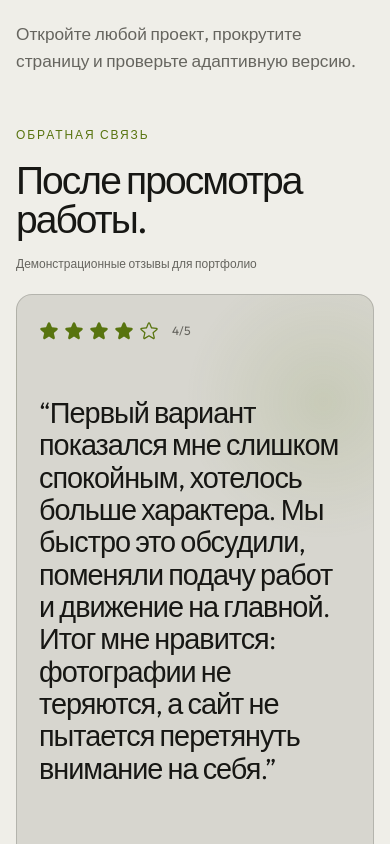
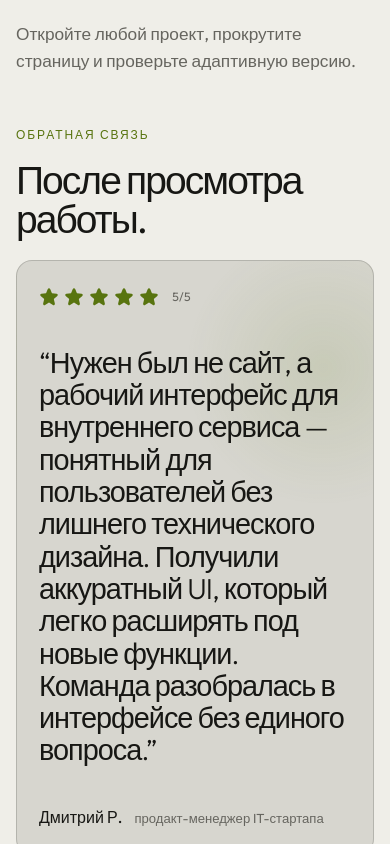
Before and after one commit to chasovskoi/oxssex, a React (Vite) app: page / in a window 390 px wide. Shown: the part 1080-1924 px from the top of the page. Built offline with nearby package versions, Linux system fonts and the light colour scheme.

Commit message:
Use client testimonials

```diff
--- a/src/App.jsx
+++ b/src/App.jsx
@@ -62,31 +62,31 @@ const projects = [
 
 const testimonials = [
   {
-    name: { ru: 'Марина Л.', en: 'Marina L.' },
-    role: { ru: 'автор образовательного проекта', en: 'education project founder' },
+    name: { ru: 'Анна К.', en: 'Anna K.' },
+    role: { ru: 'основатель бренда керамики', en: 'ceramics brand founder' },
     quote: {
-      ru: 'Я пришла с текстами и примерным пониманием, что хочу показать. Саша разложил всё по страницам, убрал лишнее и собрал сайт, в котором я сама не путаюсь. После запуска стало проще отправлять людям одну ссылку вместо длинного объяснения в сообщениях.',
-      en: 'I came in with copy and a rough idea of what I wanted to show. Sasha mapped it into clear pages, removed what we did not need and built a site I can navigate myself. Now I can send one link instead of explaining the project in a long message.',
+      ru: 'Пришли с набором скриншотов и примерным пониманием, что хотим показать. Получили не просто лендинг, а понятную структуру: прототип, ключевые экраны и адаптивную сборку. Сайт запустили за пару недель — теперь просто скидываем ссылку вместо презентации.',
+      en: 'We came in with a folder of screenshots and a rough idea of what we wanted to show. We got more than a landing page: a clear structure, a prototype, key screens and a responsive build. The site went live within a couple of weeks. Now we send one link instead of a presentation.',
     },
     rating: 5,
   },
   {
-    name: { ru: 'Артём К.', en: 'Artyom K.' },
-    role: { ru: 'фотограф', en: 'photographer' },
+    name: { ru: 'Дмитрий Р.', en: 'Dmitry R.' },
+    role: { ru: 'продакт-менеджер IT-стартапа', en: 'product manager at an IT startup' },
     quote: {
-      ru: 'Первый вариант показался мне слишком спокойным, хотелось больше характера. Мы быстро это обсудили, поменяли подачу работ и движение на главной. Итог мне нравится: фотографии не теряются, а сайт не пытается перетянуть внимание на себя.',
-      en: 'The first version felt too quiet to me. I wanted more character. We talked it through, changed how the work was presented and adjusted the motion on the home page. I like the result: the photography stays in focus and the site does not compete with it.',
+      ru: 'Нужен был не сайт, а рабочий интерфейс для внутреннего сервиса — понятный для пользователей без лишнего технического дизайна. Получили аккуратный UI, который легко расширять под новые функции. Команда разобралась в интерфейсе без единого вопроса.',
+      en: 'We needed a working interface for an internal service rather than a website. It had to feel clear to users without looking overly technical. We got a clean UI that is easy to extend with new features, and the team understood it without asking a single question.',
+    },
+    rating: 5,
+  },
+  {
+    name: { ru: 'Марк Т.', en: 'Mark T.' },
+    role: { ru: 'руководитель запуска продукта', en: 'product launch lead' },
+    quote: {
+      ru: 'Хотели не статичный лендинг, а что-то живое к запуску продукта — с анимацией и динамикой при скролле. Получилось ярко и современно, хотя на согласование деталей ушло чуть больше времени, чем рассчитывали. Для запуска сработало отлично.',
+      en: 'We wanted something more alive than a static landing page for the product launch, with animation and movement on scroll. The result feels bold and current, although agreeing on the details took a little longer than we expected. It worked very well for the launch.',
     },
     rating: 4,
-  },
-  {
-    name: { ru: 'Полина С.', en: 'Polina S.' },
-    role: { ru: 'основательница небольшого бренда', en: 'independent brand founder' },
-    quote: {
-      ru: 'Больше всего ценю, что мне не пришлось разбираться в технических деталях. Я получала понятные варианты и могла выбрать без ощущения, что отвечаю наугад. На телефоне всё работает так же аккуратно, как на большом экране.',
-      en: 'I appreciated not having to decode technical details. Each option was clear, so I could make decisions without guessing. The mobile version feels just as considered as the desktop site.',
-    },
-    rating: 5,
   },
 ]
 
@@ -94,7 +94,6 @@ const testimonialUi = {
   ru: {
     eyebrow: 'Обратная связь',
     title: 'После просмотра работы.',
-    note: 'Демонстрационные отзывы для портфолио',
     region: 'Отзывы о работе',
     previous: 'Предыдущий отзыв',
     next: 'Следующий отзыв',
@@ -104,7 +103,6 @@ const testimonialUi = {
   en: {
     eyebrow: 'Feedback',
     title: 'After seeing the work.',
-    note: 'Demonstration testimonials for this portfolio',
     region: 'Work testimonials',
     previous: 'Previous testimonial',
     next: 'Next testimonial',
@@ -537,7 +535,6 @@ function Work({ language, text }) {
             <p className="eyebrow">{testimonialText.eyebrow}</p>
             <h3>{testimonialText.title}</h3>
           </div>
-          <p className="testimonials-note">{testimonialText.note}</p>
         </div>
         <div className="testimonial-stage">
           {testimonials.map((testimonial, index) => (
--- a/src/styles.css
+++ b/src/styles.css
@@ -852,7 +852,7 @@ img {
 
 .testimonials-heading {
   display: grid;
-  grid-template-columns: minmax(0, 1fr) auto;
+  grid-template-columns: minmax(0, 1fr);
   align-items: end;
   gap: 32px;
 }
@@ -865,16 +865,6 @@ img {
   line-height: 1;
   letter-spacing: -0.05em;
   text-wrap: balance;
-}
-
-.testimonials-note {
-  max-width: 220px;
-  margin: 0 0 6px;
-  color: var(--muted);
-  font-size: 0.75rem;
-  line-height: 1.35;
-  text-align: right;
-  text-wrap: pretty;
 }
 
 .testimonial-stage {
@@ -2089,12 +2079,6 @@ img {
     gap: 18px;
   }
 
-  .testimonials-note {
-    max-width: 280px;
-    margin: 0;
-    text-align: left;
-  }
-
   .testimonial-card {
     min-height: 430px;
     grid-template-columns: 1fr;
```
